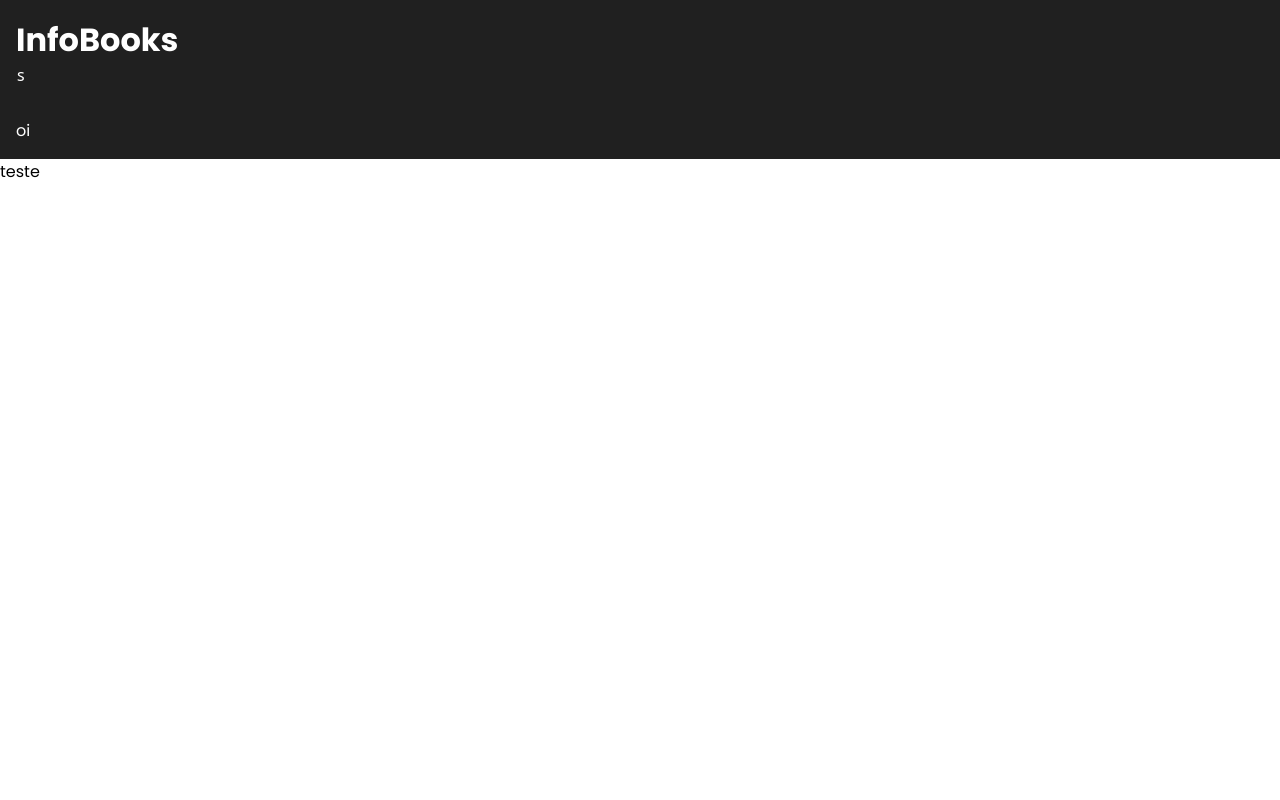
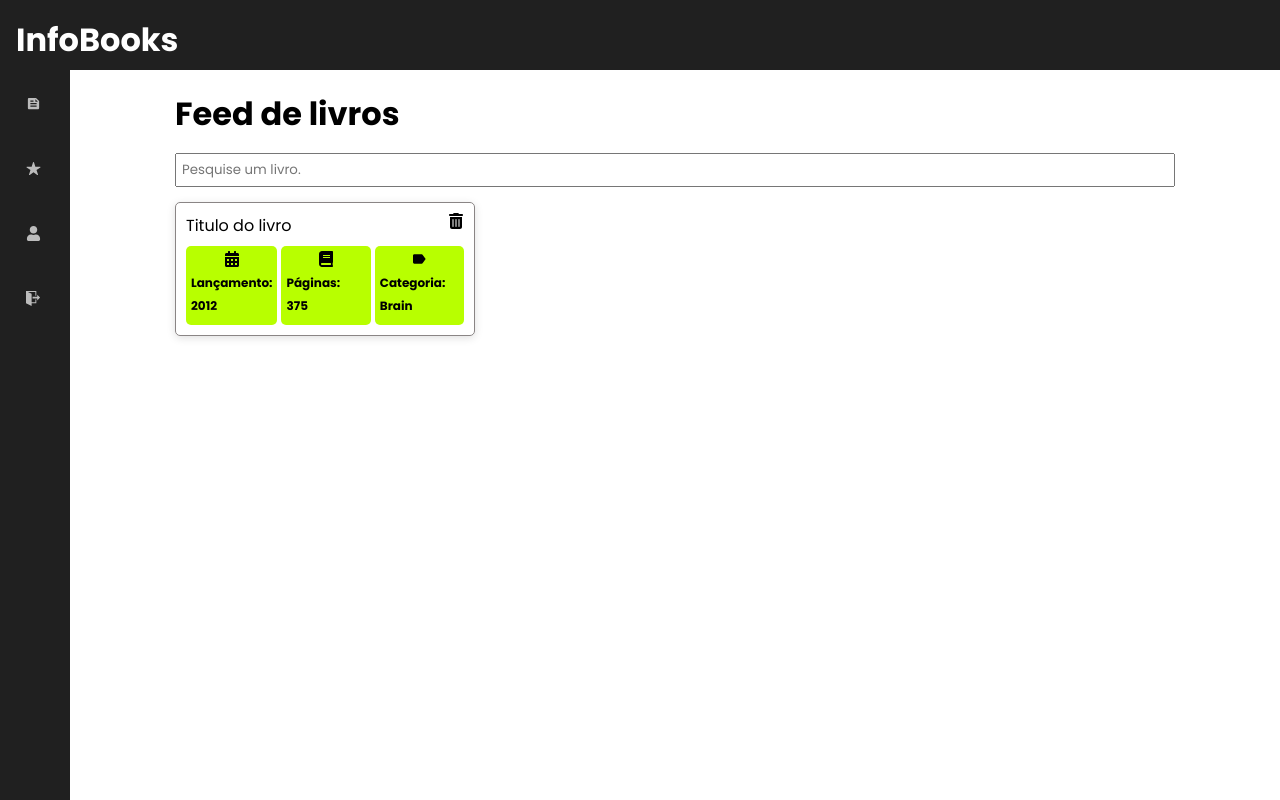
Before and after one commit to bruno01010101/InfoBooks, a React (Vite) app in the folder source/: page / in a window 1280 px wide. Built offline with nearby package versions, Linux system fonts and the light colour scheme.

Commit message:
Trabalhando no layout
terminei o header, coloquei os icones no aside e comecei o componente de main.

```diff
--- /dev/null
+++ b/source/src/componentes/card/card.module.css
@@ -0,0 +1,41 @@
+.card{
+    display: flex;
+    flex-direction: column;
+    gap: 8px;
+    padding: 10px 10px;
+    border: 1px solid rgb(138, 133, 133);
+    box-shadow: 0 2px 8px rgba(0, 0, 0, 0.125);
+    border-radius: 5px;
+    width: 300px;
+}
+
+.top{
+    display: flex;
+    justify-content: space-between;
+    font-family: var(--fonte-secundaria);
+}
+
+.middle{
+    display: flex;
+    gap: 4px;
+}
+
+.middle > div{
+    padding: 5px;
+    padding: 5px;
+    border-radius: 5px;
+    font-weight: bold;
+    background-color: var(--green);
+    flex: 1;
+}
+
+.middle > div > p{
+    font-size: 12px;
+    margin-bottom: 5px;
+}
+
+.icon{
+    display: block;
+    margin: auto;
+    margin-bottom: 7px;
+}
--- /dev/null
+++ b/source/src/componentes/card/index.jsx
@@ -0,0 +1,38 @@
+import styles from "./card.module.css"
+import { MdOutlineStarOutline } from "react-icons/md";
+import { IoIosStar } from "react-icons/io";
+import { FaTrashCan } from "react-icons/fa6";
+import { FaCalendarAlt } from "react-icons/fa";
+import { FaBook } from "react-icons/fa";
+import { MdLabel } from "react-icons/md";
+
+export default function Card({icone}){
+
+    const ic = icone == 'estrela' ? <IoIosStar />: <FaTrashCan />;
+
+    return(
+        <div className={styles.card}>
+            <div className={styles.top}>
+                <p>Titulo do livro</p>
+                {ic}
+            </div>
+            <div className={styles.middle}>
+                <div className={styles.anoLancamento}>
+                    <FaCalendarAlt className={styles.icon}/>
+                    <p>Lançamento:</p>
+                    <p>2012</p>
+                </div>
+                <div className={styles.totalPag}>
+                    <FaBook className={styles.icon} />
+                    <p>Páginas:</p>
+                    <p>375</p>
+                </div>
+                <div className={styles.categoria}>
+                    <MdLabel className={styles.icon} />
+                    <p>Categoria:</p>
+                    <p>Brain</p>
+                </div>
+            </div>
+        </div>
+    )
+}
--- a/source/src/componentes/header/header.module.css
+++ b/source/src/componentes/header/header.module.css
@@ -3,4 +3,6 @@
     color: white;
     padding: 1rem;
     font-family: var(--fonte-titulo);
+    grid-row: span(1);
+    grid-column: 1 / 3;
 }
--- a/source/src/componentes/header/index.jsx
+++ b/source/src/componentes/header/index.jsx
@@ -3,7 +3,7 @@ import styles from './header.module.css'
 export default function Header() {
     return(
         <header className={styles.header}>
-            <h1>InfoBooks</h1>s
+            <h1>InfoBooks</h1>
         </header>
     )
 }
--- a/source/src/componentes/main/index.jsx
+++ b/source/src/componentes/main/index.jsx
@@ -1,9 +1,15 @@
+import Card from '../card'
+import Search from '../search'
 import styles from './main.module.css'
 
 export default function Main() {
     return(
         <div className={styles.main}>
-            <p>teste</p>
+            <h1>Feed de livros</h1>
+            <Search  placeholder="Pesquise um livro." />
+            <div className={styles.livros}>
+                <Card />
+            </div>
         </div>
     )
 }
--- a/source/src/componentes/main/main.module.css
+++ b/source/src/componentes/main/main.module.css
@@ -0,0 +1,8 @@
+.main{
+    justify-self: center;
+    width: 1000px;
+    display: flex;
+    flex-direction: column;
+    gap: 15px;
+    padding-top: 20px;
+}
--- a/source/src/componentes/navigation/index.jsx
+++ b/source/src/componentes/navigation/index.jsx
@@ -1,9 +1,17 @@
 import styles from './navigation.module.css'
+import { MdFeed } from "react-icons/md";
+import { FaUser } from "react-icons/fa";
+import { IoStar } from "react-icons/io5";
+import { ImExit } from "react-icons/im";
 
 export default function Navigation() {
     return(
         <section className={styles.navigation}>
-            <p>oi</p>
+            <MdFeed />
+            <IoStar />
+            <FaUser />
+            <ImExit />
+
         </section>
     )
 }
--- a/source/src/componentes/navigation/navigation.module.css
+++ b/source/src/componentes/navigation/navigation.module.css
@@ -2,4 +2,22 @@
     background-color: var(--color1);
     color: white;
     padding: 1rem;
+    grid-row: span(1);
+    grid-row: 2 / 3;
+    display: flex;
+    flex-direction: column;
+    gap: 30px;
 }
+
+.navigation > * {
+    width: 35px;
+    height: 35px;
+    opacity: 70%;
+    padding: 10px;
+}
+
+.navigation > *:hover{
+    background-color: var(--green);
+    border-radius: 3px;
+    color: black;
+}
--- /dev/null
+++ b/source/src/componentes/search/index.jsx
@@ -0,0 +1,7 @@
+import styles from "./search.module.css"
+
+export default function Search({placeholder}){
+    return(
+        <input type="text" className={styles.input} placeholder={placeholder}/>
+    )
+}
--- /dev/null
+++ b/source/src/componentes/search/search.module.css
@@ -0,0 +1,4 @@
+.input{
+    width: 100%;
+    padding: 5px;
+}
--- a/source/src/index.css
+++ b/source/src/index.css
@@ -3,7 +3,7 @@
   --fonte-principal: 'Poppins', sans-serif;
   --fonte-titulo: "Noto Sans Mono", monospace;
   --color1: #202020;
-  --green: #86e05c;
+  --green: #B8FF00;
   --blue: #146eb3 ;
 }
 
--- a/source/src/pages/Feed/feed.module.css
+++ b/source/src/pages/Feed/feed.module.css
@@ -0,0 +1,7 @@
+.main{
+    width: 100vw;
+    height: 100vh;
+    display: grid;
+    grid-template-columns: 70px 1fr;
+    grid-template-rows: 70px 1fr;
+}
```
Also changed, not shown: 1 other file (tests, documents, lock files or other folders).
